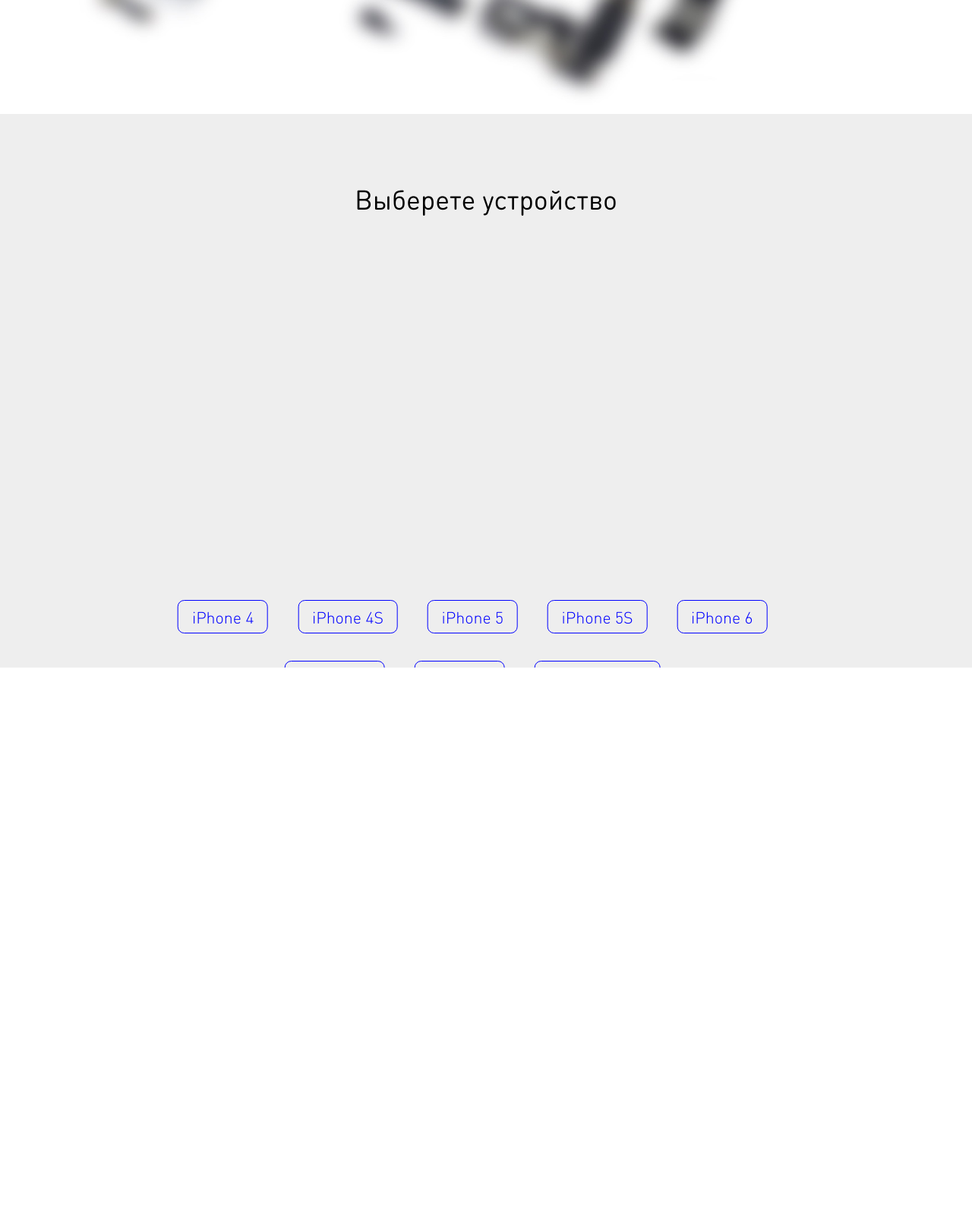
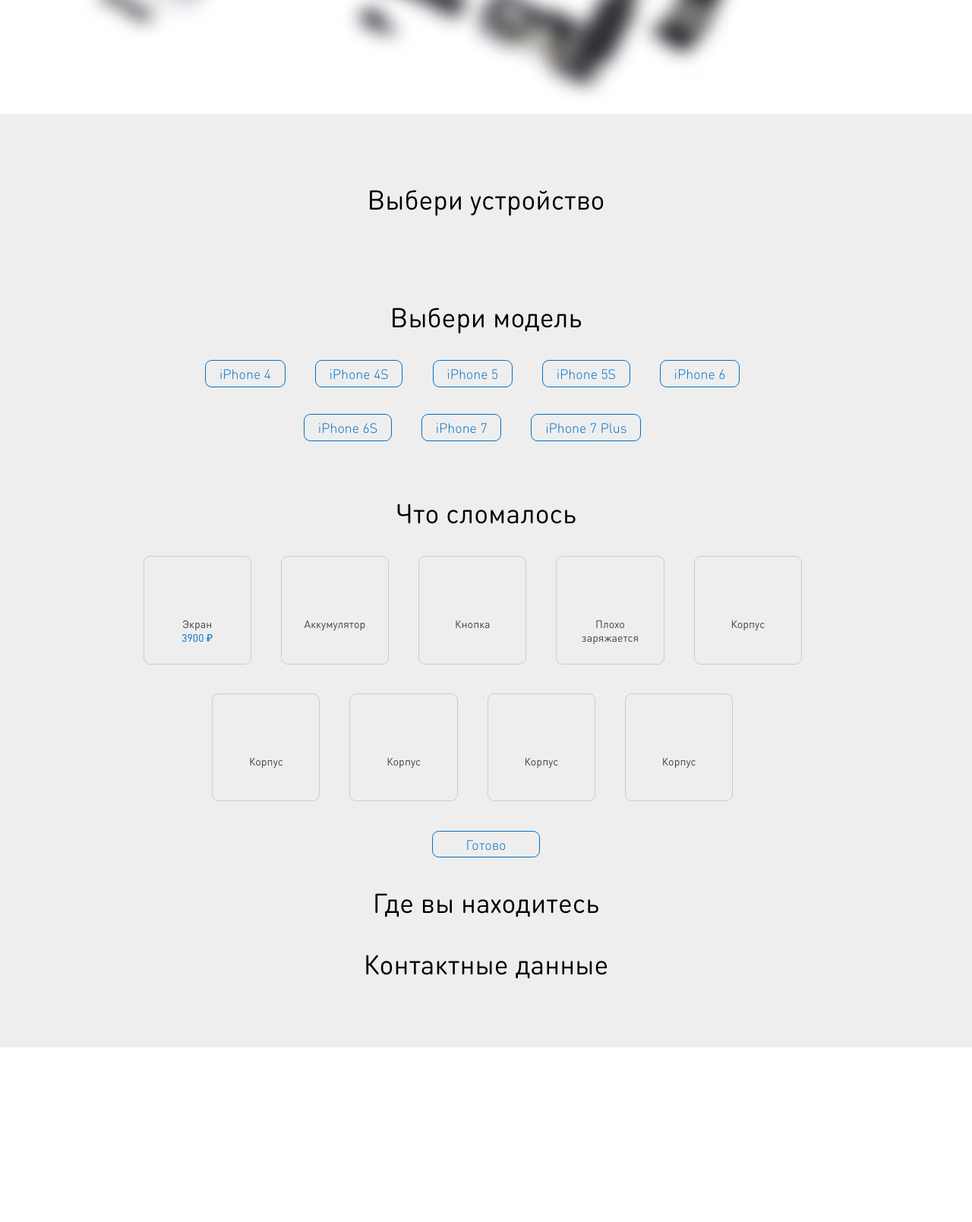
Before and after one commit to casin-dir/semen, a Django app: page / in a window 1280 px wide. Shown: the part 650-2259 px from the top of the page at 76% size. Run offline with Django 3.2, Linux system fonts and the light colour scheme; data that the repository does not hold is empty.

Commit message:
GREATE NEW BLUE COLOR MOTHERFUCKER!!!!

```diff
--- a/semen/static/css/main.css
+++ b/semen/static/css/main.css
@@ -111,29 +111,63 @@ html, body{
 /*screen 2*/
 .screen-2{
     background-color: #eee;
+    height: auto;
+    text-align: center;
+    padding: 5rem 0;
 }
 
-.screen-2__title{
+.screen-2__step,
+.screen-2__map,
+.screen-2__order{
     display: block;
-    position: absolute;
+    position: relative;
+    width: calc(100% - 10rem);
+    margin: 0 auto 2rem auto;
+}
+
+.screen-2__map{
     width: 100%;
-    height: auto;
+}
+
+.screen-2__order{
+    margin-bottom: 0;
+}
+
+.screen-2__step-title{
+    display: block;
+    position: relative;
+    width: 100%;
     font-size: 2rem;
     text-align: center;
-    top: 5rem;
-    left: 0;
 }
 
-.screen-2__devices-types{
-    display: block;
-    position: absolute;
-    top: 50%;
-    left: 50%;
-    transform: translate(-50%, -50%);
-    width: calc(15rem*3 + 3rem*2);
-    height: auto;
+.screen-2__devices-types,
+.screen-2__devices-names,
+.screen-2__crashes-names{
+    display: inline-block;
+    position: relative;
+    margin: 2rem auto;
 }
 
+.screen-2__devices-names,
+.screen-2__crashes-names{
+    width: 50rem;
+}
+
+.screen-2__devices-names{
+    margin-bottom: calc(2rem - 2rem);
+}
+
+.screen-2__crashes-names{
+    text-align: center;
+    width: 55rem;
+    margin-bottom: calc(2rem - 2.5rem);
+}
+
+
+
+
+/*TYPES*/
 .screen-2__device-type{
     display: inline-block;
     position: relative;
@@ -171,7 +205,6 @@ html, body{
     transition: .2s all;
 }
 
-
 .screen-2__device-type > .screen-2__device-type-img{
     opacity: .8;
 }
@@ -196,32 +229,18 @@ html, body{
 
 
 
-.screen-2__devices-names{
-    display: block;
-    position: absolute;
-    top: calc(50% + 20rem);
-    left: 50%;
-    transform: translate(-50%, -50%);
-    height: auto;
-    width: calc(15rem*3 + 3rem*2);
-    text-align: center;
-}
 
-
-
-
-
-
+/*NAMES*/
 .screen-2__device-name{
     display: inline-block;
-    height: 2.5rem;
+    height: 2rem;
     padding-left: 1rem;
     padding-right: 1rem;
-    line-height: 2.5rem;
-    font-size: 1.2rem;
+    line-height: 2rem;
+    font-size: 1rem;
     border-radius: .5rem;
-    border: 1px solid blue;
-    color: blue;
+    border: 1px solid #0070c9;
+    color: #0070c9;
     font-weight: 100;
     margin-right: 2rem;
     margin-bottom: 2rem;
@@ -230,6 +249,78 @@ html, body{
 }
 
 .screen-2__device-name:hover{
-    background-color: blue;
+    background-color: #0070c9;
     color: #fff;
 }
+
+
+
+
+/*CRASHES*/
+.screen-2__crash{
+    display: inline-block;
+    position: relative;
+    height: 8rem;
+    width: 8rem;
+    border-radius: .5rem;
+    border: 1px solid #ccc;
+    margin-right: 2rem;
+    margin-bottom: 2rem;
+    cursor: pointer;
+    transition: .2s all;
+    color: #444;
+}
+
+.screen-2__crash-icon{
+    display: block;
+    position: absolute;
+    top: 1rem;
+    left: 1rem;
+    width: calc(100% - 2rem);
+    height: 3rem;
+    /*background-color: red;*/
+}
+
+.screen-2__crash-name{
+    display: block;
+    position: absolute;
+    top: calc(50% + .5rem);
+    left: 0;
+    width: 100%;
+    text-align: center;
+    padding-left: 1rem;
+    padding-right: 1rem;
+    color: inherit;
+    font-size: .8rem;
+}
+
+.screen-2__crash-cost{
+    display: block;
+    color: #0070c9;
+}
+
+
+.screen-2__crash:hover{
+    background-color: #fff;
+}
+
+.screen-2__crashes-selected{
+    display: block;
+    width: 8rem;
+    height: 2rem;
+    line-height: 2rem;
+    margin: 0 auto;
+    text-align: center;
+    border: 1px solid #0070c9;
+    font-size: 1rem;
+    color: #0070c9;
+    border-radius: .5rem;
+    cursor: pointer;
+    transition: .2s all;
+    font-weight: 100;
+}
+
+.screen-2__crashes-selected:hover{
+    background-color: #0070c9;
+    color: #fff;
+}
--- a/semen/templates/index.html
+++ b/semen/templates/index.html
@@ -45,7 +45,10 @@
 
     <!-- screen 2 -->
     <div class="screen screen-2">
-        <h3 class="screen-2__title">Выберете устройство</h3>
+
+
+        <div class="screen-2__step screen-2__step_1">
+            <h3 class="screen-2__step-title">Выбери устройство</h3>
             <div class="screen-2__devices-types">
                 {% for item in list %}
                     <div class="screen-2__device-type">
@@ -56,9 +59,11 @@
                     </div>
                 {% endfor %}
             </div>
+        </div>
 
 
-
+        <div class="screen-2__step screen-2__step_2">
+            <h3 class="screen-2__step-title">Выбери модель</h3>
             <div class="screen-2__devices-names">
                 <div class="screen-2__device-name">iPhone 4</div>
                 <div class="screen-2__device-name">iPhone 4S</div>
@@ -69,6 +74,73 @@
                 <div class="screen-2__device-name">iPhone 7</div>
                 <div class="screen-2__device-name">iPhone 7 Plus</div>
             </div>
+        </div>
+
+        <div class="screen-2__step screen-2__step_3">
+            <h3 class="screen-2__step-title">Что сломалось</h3>
+            <div class="screen-2__crashes-names">
+
+                <div class="screen-2__crash">
+                    <div class="screen-2__crash-icon"></div>
+                    <div class="screen-2__crash-name">
+                        Экран
+                        <span class="screen-2__crash-cost">3900 ₽</span>
+                    </div>
+                    <div class="screen-2__crash-check"></div>
+                </div>
+
+                <div class="screen-2__crash">
+                    <div class="screen-2__crash-icon"></div>
+                    <div class="screen-2__crash-name">Аккумулятор</div>
+                    <div class="screen-2__crash-check"></div>
+                </div>
+
+                <div class="screen-2__crash">
+                    <div class="screen-2__crash-icon"></div>
+                    <div class="screen-2__crash-name">Кнопка</div>
+                    <div class="screen-2__crash-check"></div>
+                </div>
+
+                <div class="screen-2__crash">
+                    <div class="screen-2__crash-icon"></div>
+                    <div class="screen-2__crash-name">Плохо заряжается</div>
+                </div>
+
+                <div class="screen-2__crash">
+                    <div class="screen-2__crash-icon"></div>
+                    <div class="screen-2__crash-name">Корпус</div>
+                </div>
+                <div class="screen-2__crash">
+                    <div class="screen-2__crash-icon"></div>
+                    <div class="screen-2__crash-name">Корпус</div>
+                </div>
+                <div class="screen-2__crash">
+                    <div class="screen-2__crash-icon"></div>
+                    <div class="screen-2__crash-name">Корпус</div>
+                </div>
+                <div class="screen-2__crash">
+                    <div class="screen-2__crash-icon"></div>
+                    <div class="screen-2__crash-name">Корпус</div>
+                </div>
+                <div class="screen-2__crash">
+                    <div class="screen-2__crash-icon"></div>
+                    <div class="screen-2__crash-name">Корпус</div>
+                </div>
+
+            </div>
+            <div class="screen-2__crashes-selected">Готово</div>
+        </div>
+
+
+        <div class="screen-2__map">
+            <h3 class="screen-2__step-title">Где вы находитесь</h3>
+        </div>
+
+        <div class="screen-2__order">
+            <h3 class="screen-2__step-title">Контактные данные</h3>
+        </div>
+
+
 
 
     </div>
```
Lines whose indentation alone changed are shown as unchanged.
